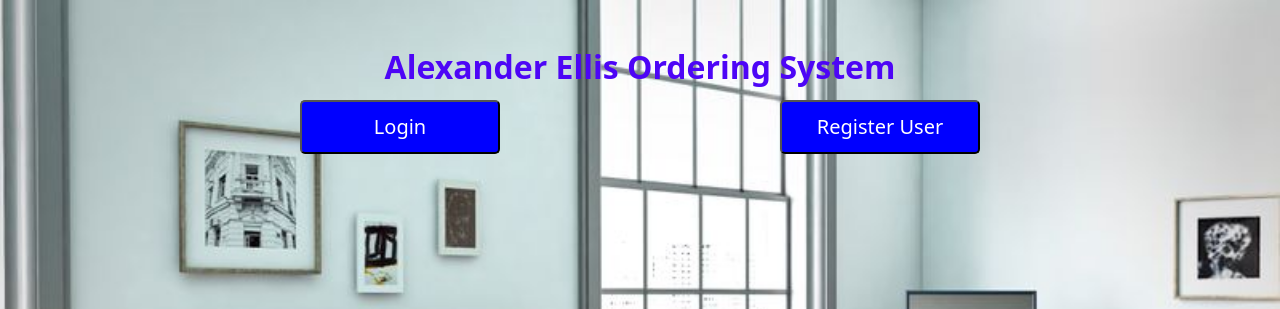
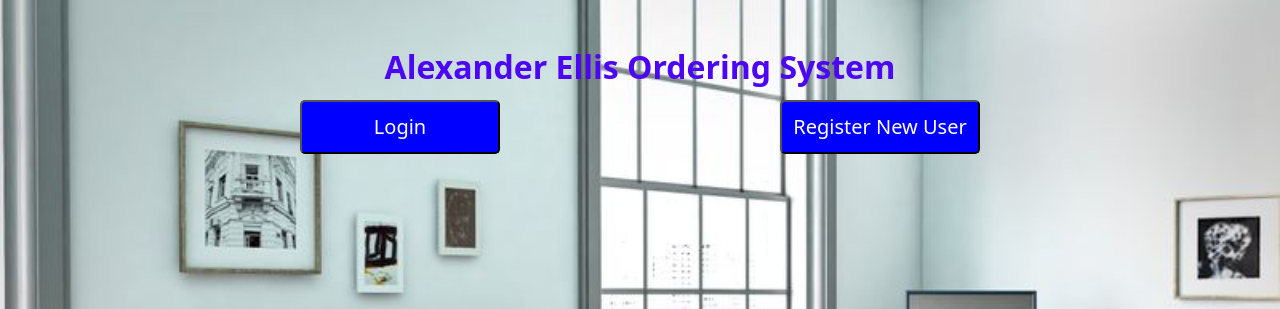
Before and after one commit to matthewellwood/project-4, a Flask app: page / in a window 1280 px wide. Shown: the top 309 px of the page. Run offline with Flask 3, Linux system fonts and the light colour scheme; some libraries are stand-ins or nearby versions.

Commit message:
index updated, users updated

```diff
--- a/templates/index.html
+++ b/templates/index.html
@@ -17,7 +17,7 @@ Start Screen
             </form>
             <td></td>
         <form action="/register" method="GET">
-            <td><button  class="login-right-button" type="submit">Register User</button></td>
+            <td><button  class="login-right-button" type="submit">Register New User</button></td>
         </form>
 
 
```
Also changed, not shown: app.py (+10 -5 lines), aepricelist.db.
